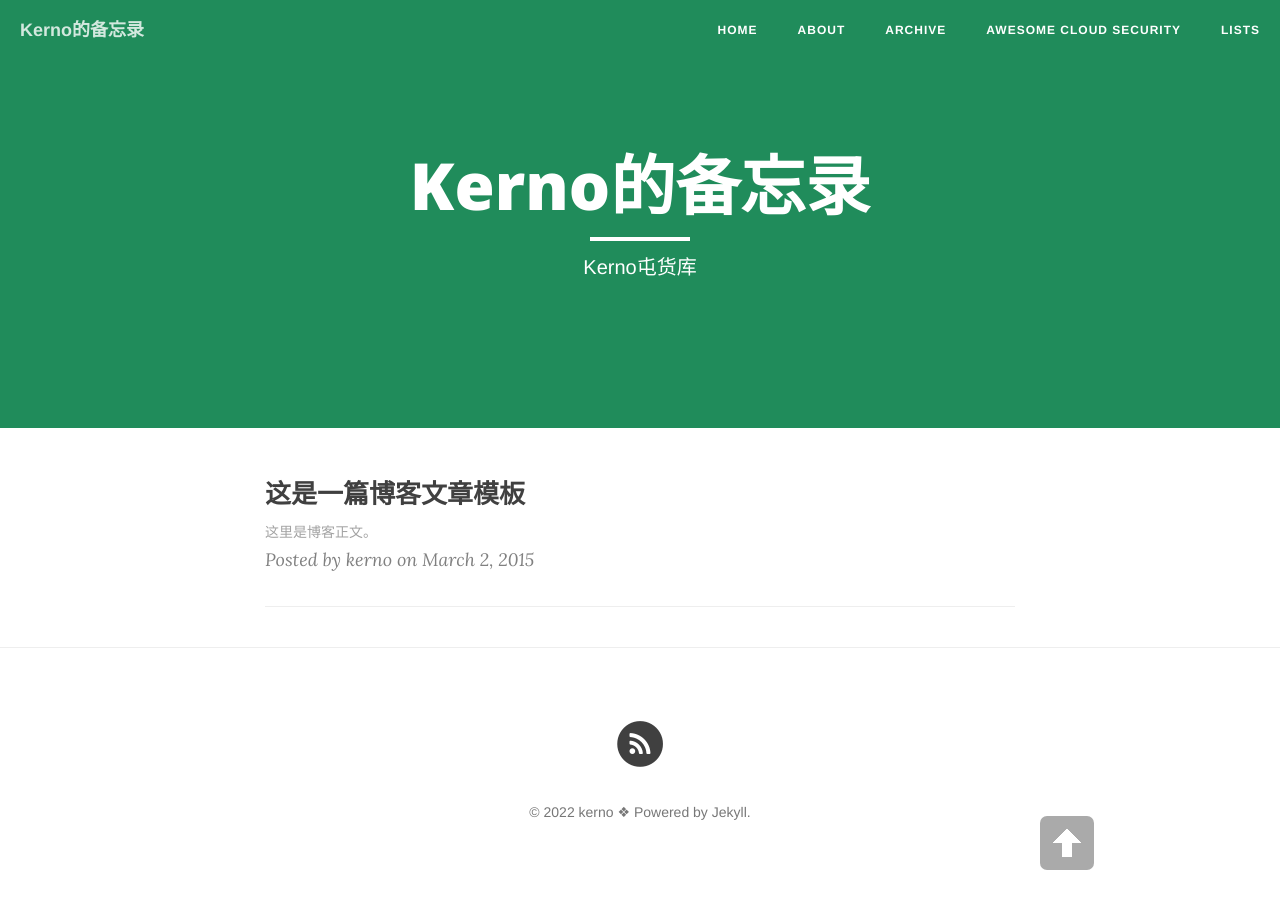
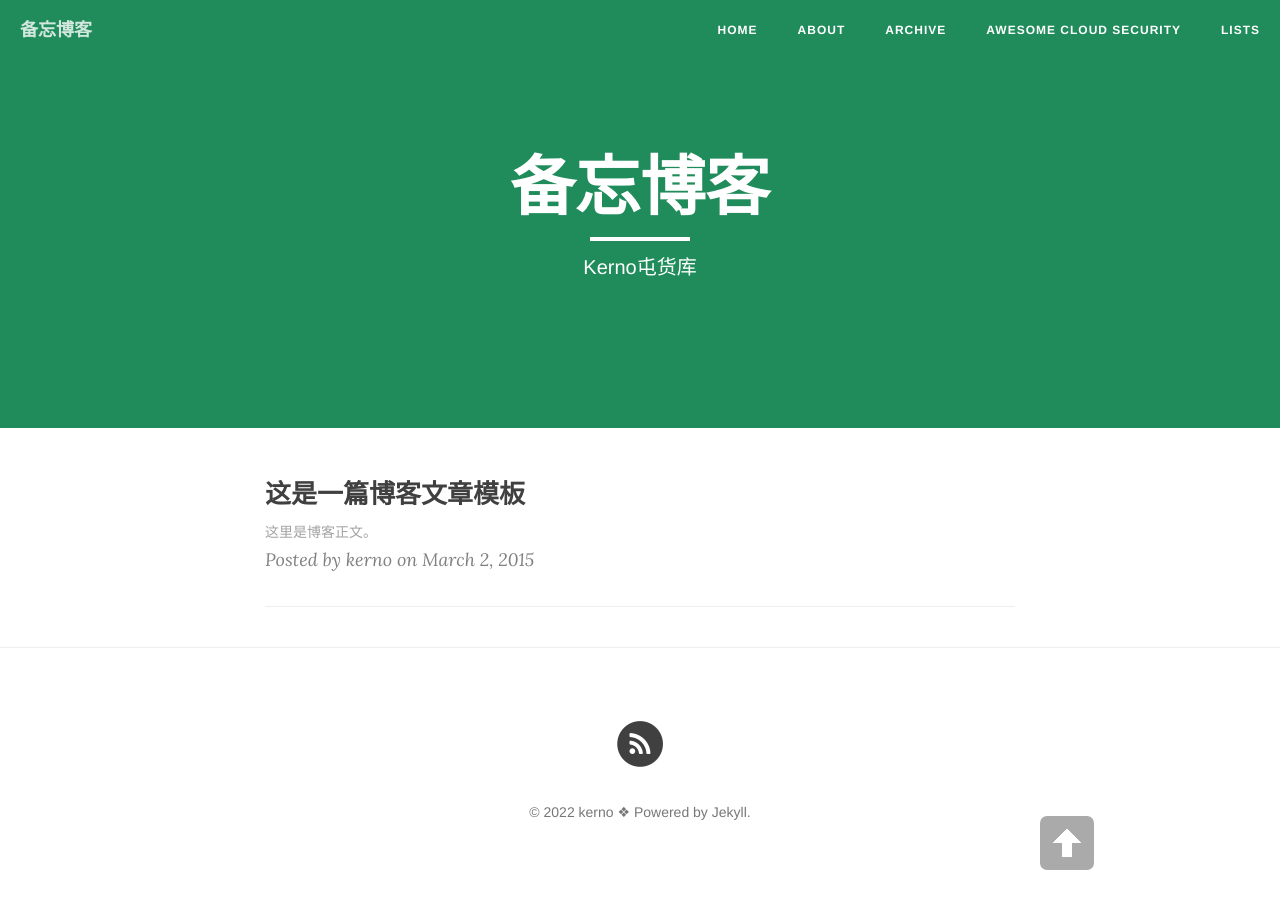
Before and after one commit to kerno-yep/kerno-yep.github.io, a Jekyll site: the page built from index.html, in a window 1280 px wide. Built offline with Jekyll 4.4.1, drawn with Linux system fonts in a browser that asks for light colours; nearby versions of some CDN libraries; the list of posts is cut into pages by our own code.

Commit message:
Update _config.yml

```diff
--- a/_config.yml
+++ b/_config.yml
@@ -1,5 +1,5 @@
 # Site settings
-title: Kerno的备忘录 # 你的博客名字，可以定义修订
+title: 备忘博客 # 你的博客名字，可以定义修订
 header-img: "img/green.jpg"
 tagline: "cn"
 description: "风雨顺时，无病欢乐"  # 一句话描述你的博客
```
